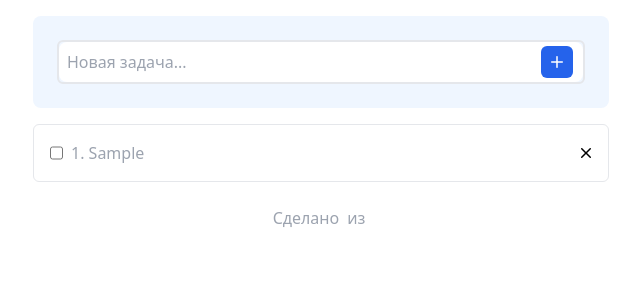
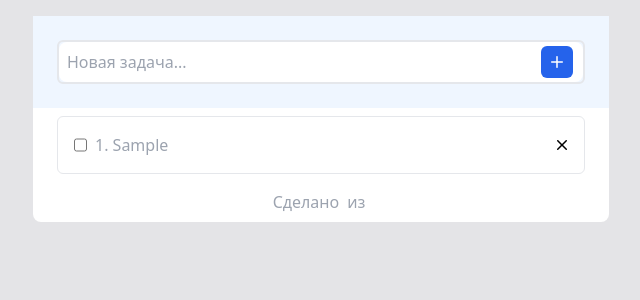
Before and after one commit to Okeanid-ISR/Form-React-Tailwind, a React (Vite) app: page / in a window 1280 px wide. Both pictures are taken after typing "Sample" into the empty fields and a click on the button 875 px from the left and 62 px from the top of the page. Shown: the top 300 px of the page, without its empty margins (319-959 px from the left). Built offline with nearby package versions, Linux system fonts and the light colour scheme.

Commit message:
Refactor: styles fixed

```diff
--- a/src/components/Footer.jsx
+++ b/src/components/Footer.jsx
@@ -1,7 +1,7 @@
 const Footer = () => {
     return (
         <footer
-            className="bg-white container mx-auto justify-start w-full max-w-xl space-y-4 rounded-lg bg-white py-2 px-2">
+            className="bg-white container mx-auto justify-start w-full max-w-xl space-y-4 rounded-b-lg bg-white py-2 px-2">
             <div
                 className="container text-center mx-auto justify-center w-full max-w-xl rounded-lg bg-white flex items-center">
                 <p className="text-gray-400 mr-1">Сделано</p>  <p className="text-gray-400 mr-1" id="finished"></p> <p
--- a/src/components/Header.jsx
+++ b/src/components/Header.jsx
@@ -11,8 +11,10 @@ const Header = ({onSubmit}) => {
     };
 
     return (
+        <div className="bg-white container mx-auto justify-start w-full max-w-xl space-y-4 rounded-t-lg bg-white">
+
         <form onSubmit={handleSubmit}
-              className="container mx-auto justify-start w-full max-w-xl rounded-lg px-6 py-6 bg-blue-50">
+              className="container mx-auto justify-start w-full max-w-xl px-6 py-6 bg-blue-50">
             <div className="flex flex-row border-solid border-2 rounded-md">
                 <div className="input-main rounded-md basis-9/10 items-center">
                     <input value={taskName} onChange={(e) => setTaskName(e.target.value)} placeholder="Новая задача..." className="p-2 w-full focus:outline-none rounded-l-lg"/>
@@ -29,6 +31,7 @@ const Header = ({onSubmit}) => {
                 </button>
             </div>
         </form>
+</div>
     )
 }
 
--- a/src/components/Task.jsx
+++ b/src/components/Task.jsx
@@ -1,6 +1,8 @@
 export const Task = ({ indx, children }) => {
     return (
-        <div className="container border rounded-md p-4 my-4 mx-auto flex flex-row justify-between items-center justify w-full max-w-xl">
+        <div
+            className="container mx-auto justify-start w-full max-w-xl  bg-white px-6 py-2">
+        <div className="container border rounded-md p-4 mx-auto flex flex-row justify-between items-center justify w-full max-w-xl">
         <div className="flex space-x-2">
             <input type="checkbox" className="px-3 py-3 cursor-pointer myCheckbox hover:scroll-p-2"/>
                 <h3 className="text-gray-400 textName">{indx}. {children}</h3>
@@ -13,6 +15,7 @@ export const Task = ({ indx, children }) => {
         </svg>
     </button>
         </div>
+        </div>
     );
 };
 
--- a/src/index.html
+++ b/src/index.html
@@ -4,7 +4,7 @@
     <meta charset="utf-8"/>
     <title>My Parcel App</title>
 </head>
-<body>
+<body style="background: #E4E4E7">
 <div id="app"></div>
 <script type="module" src="index.js"></script>
 </body>
```
